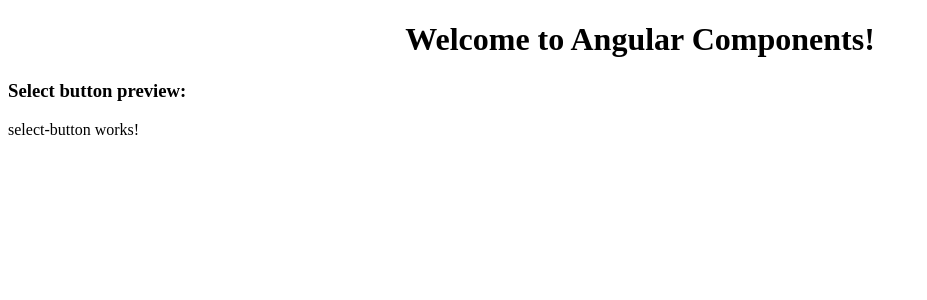
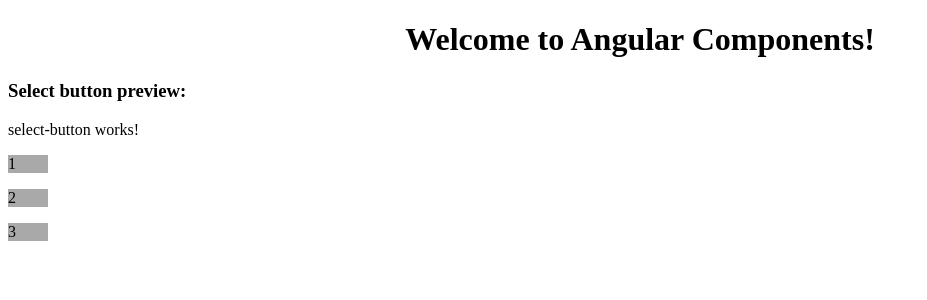
Before and after one commit to brusoman/Angular-components, an Angular app in the folder angular-components/: page / in a window 1280 px wide. Shown: the top 300 px of the page, without its empty margins (0-927 px from the left). Built offline with nearby package versions, Linux system fonts and the light colour scheme.

Commit message:
Simple mock + View using @Input

```diff
--- a/angular-components/src/app/components/select-button/select-button.component.html
+++ b/angular-components/src/app/components/select-button/select-button.component.html
@@ -1,3 +1,9 @@
 <p>
   select-button works!
 </p>
+
+
+<div *ngFor="let option of options" class="button">
+
+  <p>{{option}}</p>
+</div>
--- a/angular-components/src/app/components/select-button/select-button.component.scss
+++ b/angular-components/src/app/components/select-button/select-button.component.scss
@@ -0,0 +1,6 @@
+div.button {
+
+  background: darkgray;
+  width: 40px;
+
+}
--- a/angular-components/src/app/components/select-button/select-button.component.ts
+++ b/angular-components/src/app/components/select-button/select-button.component.ts
@@ -1,4 +1,4 @@
-import { Component, OnInit } from '@angular/core';
+import {Component, Input, OnInit} from '@angular/core';
 
 @Component({
   selector: 'select-button-component',
@@ -7,6 +7,8 @@
 })
 export class SelectButtonComponent implements OnInit {
 
+  @Input() options;
+  @Input() selected;
   constructor() { }
 
   ngOnInit() {
--- /dev/null
+++ b/angular-components/src/app/showcase/select-button-view/button-mock.ts
@@ -0,0 +1,8 @@
+export const OPTIONS =[
+  1,
+  2,
+  3,
+
+
+
+];
--- a/angular-components/src/app/showcase/select-button-view/select-button-view.component.html
+++ b/angular-components/src/app/showcase/select-button-view/select-button-view.component.html
@@ -1,3 +1,3 @@
 <h3>Select button preview:</h3>
 
-<select-button-component></select-button-component>
+<select-button-component [options]="options"></select-button-component>
--- a/angular-components/src/app/showcase/select-button-view/select-button-view.component.ts
+++ b/angular-components/src/app/showcase/select-button-view/select-button-view.component.ts
@@ -1,4 +1,5 @@
 import { Component, OnInit } from '@angular/core';
+import {OPTIONS} from "./button-mock";
 
 @Component({
   selector: 'select-button-view',
@@ -6,7 +7,7 @@
   styleUrls: ['./select-button-view.component.scss']
 })
 export class SelectButtonViewComponent implements OnInit {
-
+  options = OPTIONS;
   constructor() { }
 
   ngOnInit() {
```
